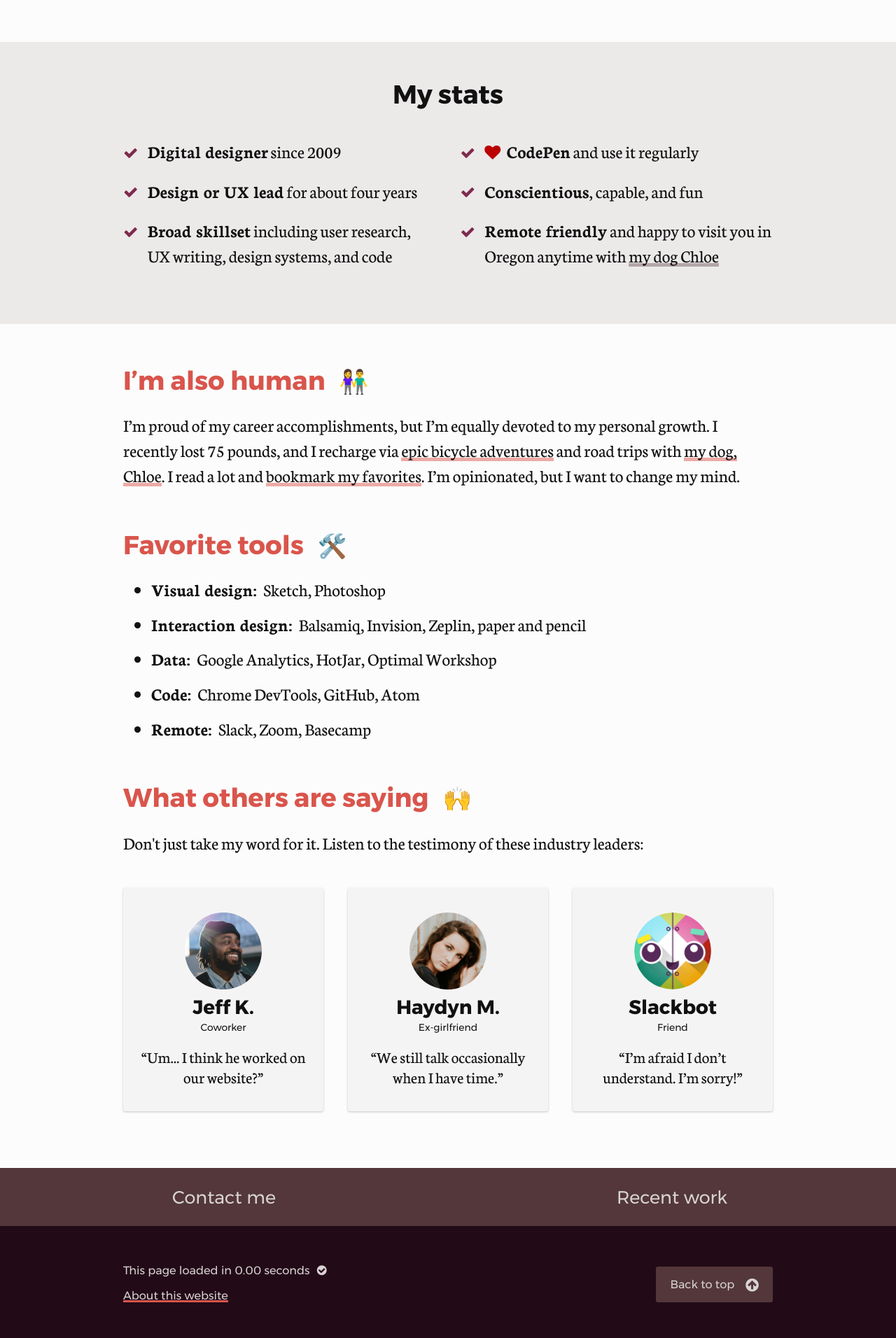
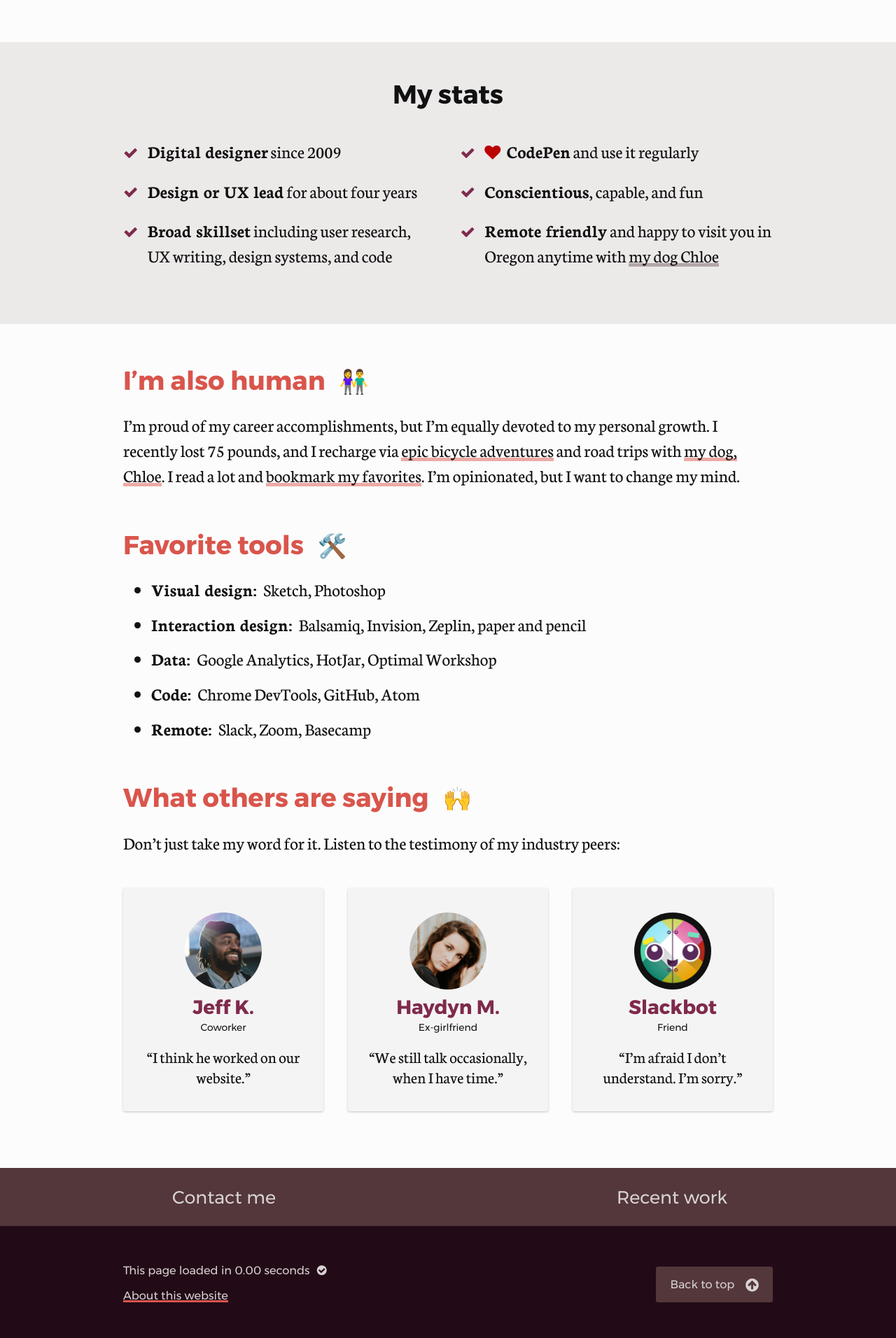
Before and after one commit to edelstone/my-website, a Jekyll site: the page built from codepen.html, in a window 1280 px wide. Shown: the part 1615-3527 px from the top of the page at 70% size. Built offline with Jekyll 4.4.1, drawn with Linux system fonts in a browser that asks for light colours.

```diff
--- a/_sass/cover-letter.scss
+++ b/_sass/cover-letter.scss
@@ -89,7 +89,6 @@
         h3 {
           margin-top: 0.5rem;
           margin-bottom: 0;
-          color: $black;
           font-size: 2.4rem;
         }
 
--- a/codepen.html
+++ b/codepen.html
@@ -86,25 +86,25 @@ button-next-link: /portfolio
 
 		<div class="reasons-im-a-fit">
 			<h2>What others are saying <span class="emoji">🙌</span></h2>
-			<p>Don't just take my word for it. Listen to the testimony of these industry leaders:</p>
+			<p>Don’t just take my word for it. Listen to the testimony of my industry peers:</p>
 			<div class="constrain multi-layout-2 testimonials">
 				<div class="col col-1">
 					<img src="images/coworker.jpg" alt="My coworker">
 					<h3>Jeff K.</h3>
 					<h4>Coworker</h4>
-					<p>“Um... I think he worked on our website?”</p>
+					<p>“I think he worked on our website.”</p>
 				</div>
 				<div class="col col-2">
 					<img src="images/ex-gf.jpg" alt="My ex-girlfriend">
 					<h3>Haydyn M.</h3>
 					<h4>Ex-girlfriend</h4>
-					<p>“We still talk occasionally when I have time.”</p>
+					<p>“We still talk occasionally, when I have time.”</p>
 				</div>
 				<div class="col col-3">
 					<img src="images/slackbot.jpg" alt="Slackbot">
 					<h3>Slackbot</h3>
 					<h4>Friend</h4>
-					<p>“I’m afraid I don’t understand. I’m sorry!”</p>
+					<p>“I’m afraid I don’t understand. I’m sorry.”</p>
 				</div>
 			</div>
 		</div>
```
Also changed, not shown: images/slackbot.jpg.
